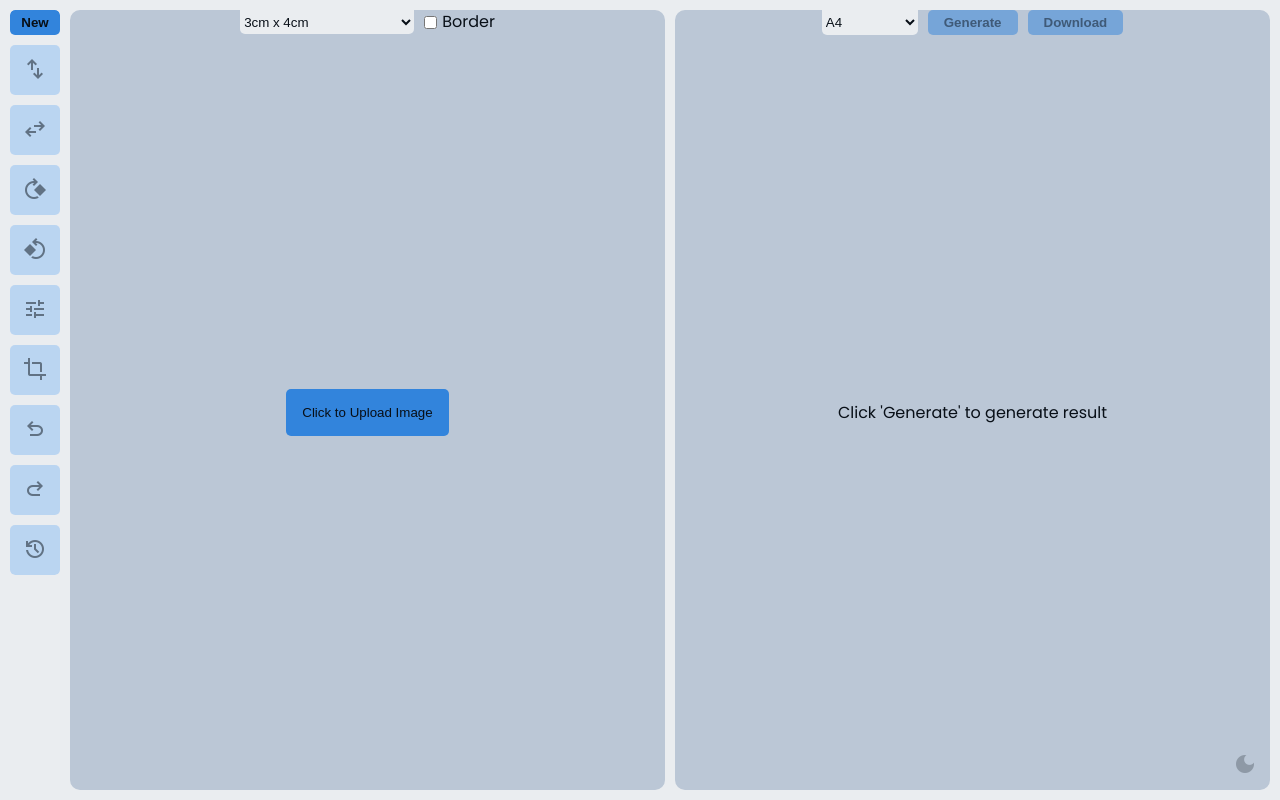
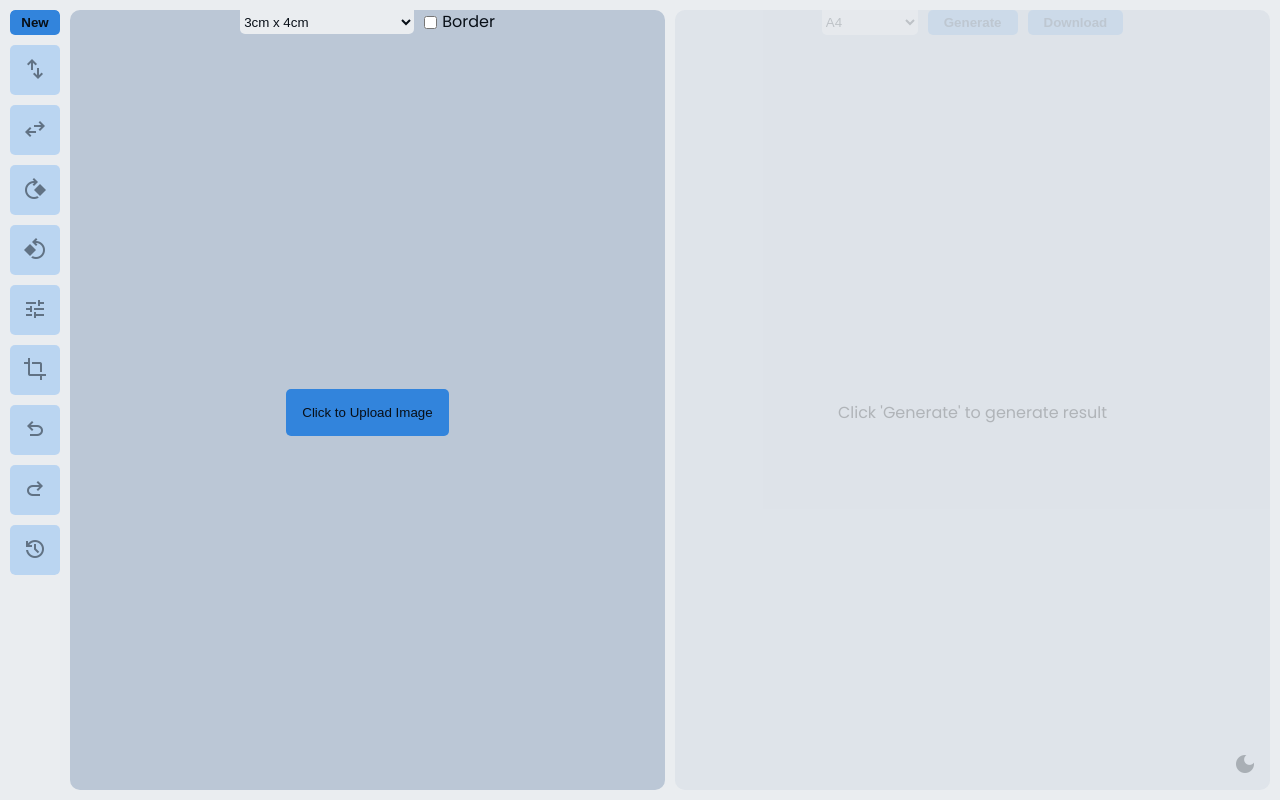
Before and after one commit to dipeshhhh/Print-Grid, a React (Vite) app: page / in a window 1280 px wide. Built offline with nearby package versions, Linux system fonts and the light colour scheme.

Commit message:
UX improvement: initially disabled generate image section

```diff
--- a/src/components/PageSections/GenerateImage/GenerateImage.jsx
+++ b/src/components/PageSections/GenerateImage/GenerateImage.jsx
@@ -190,9 +190,15 @@ function GenerateImage({ }) {
   }
 
   return (
-    <section className='section generate-image-section'>
+    <section className={`section generate-image-section
+    ${(isGenerateDisabled && !resultImage) ? 'section-disabled' : ''}`}>
       <div className='topbar'>
-        <select className='topbar-selector' onChange={handleSizeChange} ref={sheetSizeSelectorRef}>
+        <select
+          disabled={(isGenerateDisabled && !resultImage)}
+          className='topbar-selector'
+          onChange={handleSizeChange}
+          ref={sheetSizeSelectorRef}
+        >
           {
             sheetSizes.map(sheetSize => (
               <option value={`${sheetSize.name}`} key={`${sheetSize.name}`}>{sheetSize.name}</option>
--- a/src/components/PageSections/PageSections.css
+++ b/src/components/PageSections/PageSections.css
@@ -12,6 +12,7 @@
   border-radius: var(--section-radius);
   max-height: var(--section-max-height);
   gap: var(--app-gap);
+  transition: opacity 150ms ease-in-out;
 }
 
 .topbar {
@@ -51,3 +52,9 @@
   height: 100%;
   cursor: pointer;
 }
+
+.section-disabled {
+  opacity: 25%;
+  pointer-events: none;
+  cursor: not-allowed;
+}
```
